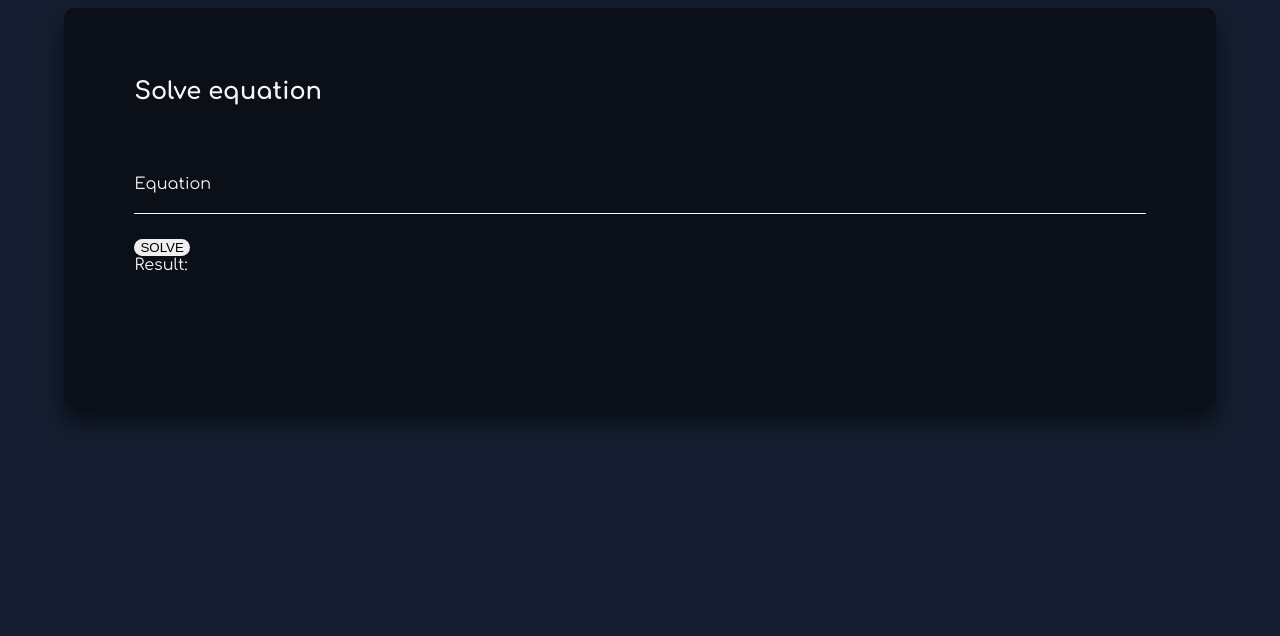
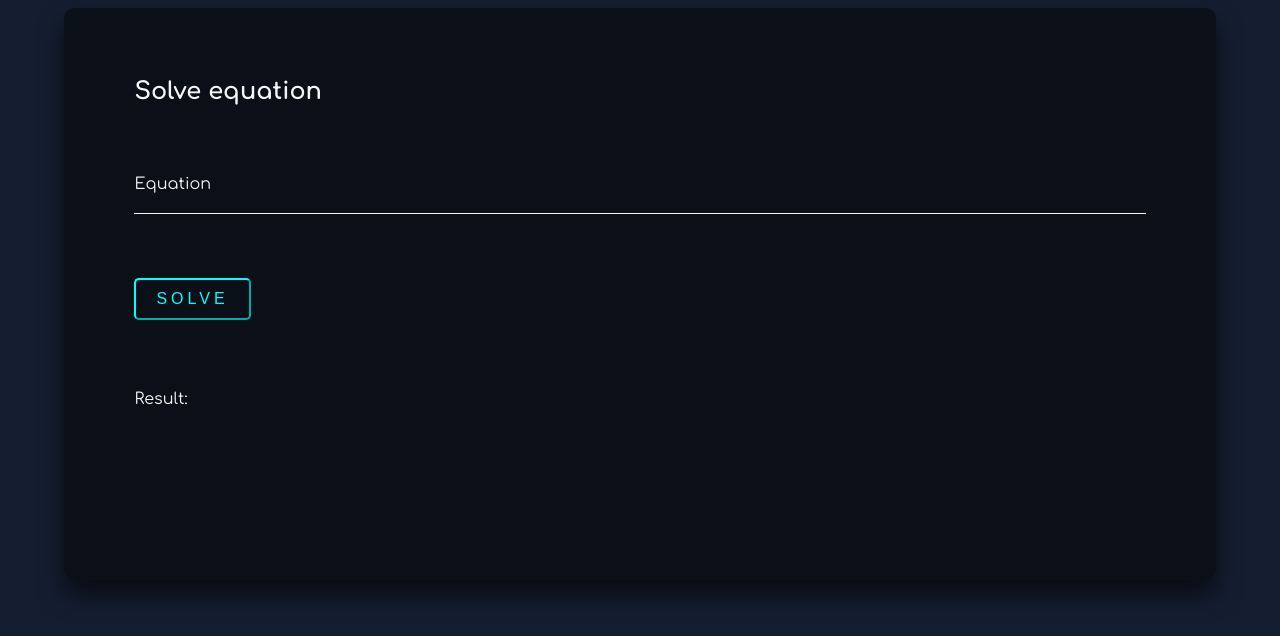
Before and after one commit to DREdward-chell/flaskCalculatro, a Flask app: page /calculatro/solve-equation in a window 1280 px wide. Shown: the top 636 px of the page. Run offline with Flask 3, Linux system fonts and the light colour scheme.

Commit message:
some more chandes and additions

```diff
--- a/app.py
+++ b/app.py
@@ -1,19 +1,62 @@
-from flask import Flask, render_template, redirect, request, url_for
+from flask import Flask, Blueprint, render_template, redirect, request, url_for, jsonify
 from skeletons import WolframEvaluator, UserManager
 
-app = Flask(__name__)
+
+evaluator: WolframEvaluator = WolframEvaluator()
+
+
+app: Flask = Flask(__name__)
+
 
 params: dict[str, str] = {
     'equation': '',
     'equation_result': ''
 }
 
-evaluator: WolframEvaluator = WolframEvaluator()
+
+"""-------------------------------------------------------API------------------------------------------------------"""
+
+
+api = Blueprint('API', __name__)
+
+# error handler
+@api.errorhandler(404)
+@api.errorhandler(405)
+def _api_error(_error):
+    if request.path.startswith('/calculatro/api/'):
+        return jsonify({'code': _error.code, 'error': str(_error)})
+    else:
+        return _error
+
+# equation solver
+@api.route('/calculatro/api/solve/<equation>')
+def solve_equation(equation):
+    global evaluator
+
+    try:
+        return jsonify(evaluator.solveEquation(equation, stringFormat=True))
+    except Exception as error:
+        return jsonify(error)
+
+# function plotter
+@api.route('/calculatro/api/plot/<function>&<start>&<end>')
+def plot_function(function, start, end):
+    global evaluator
+
+    try:
+        return jsonify(evaluator.plot2d(func=function, xrange=(start, end)))
+    except Exception as error:
+        return jsonify(error)
+
+
+"""------------------------------------------------WEB-APPLICATION------------------------------------------------"""
+
 
 # entering a website
 @app.route('/')
 def enter():
     return redirect('/calculatro/main')
+
 
 # main-page
 @app.route('/calculatro/main', methods=['GET', 'POST'])
@@ -38,6 +81,7 @@ def main():
         elif request.method['text_from_picture'] == 'TEXT FROM PICTURE':
             return redirect('/calculatro/text-from-picture')
 
+
 # equation solver
 @app.route('/calculatro/solve-equation', methods=['GET', 'POST'])
 def solve():
@@ -50,21 +94,29 @@ def solve():
 
         if request.form['solve'] == 'SOLVE':
             params['equation'] = request.form['equation'].strip().replace('\n', '')
-            params['equation_result'] = evaluator.solveEquation(params['equation'], stringFormat=True)
+            params['equation_result'] = evaluator.\
+                solveEquation(params['equation'], stringFormat=True).replace('{', '[').replace('}', ']')
 
     return render_template('equation.html', **params)
+
 
 @app.route('/calculatro/plot-function', methods=['GET', 'POST'])
 def plot():
     pass
 
+
 @app.route('/calculatro/text-from-picture', methods=['GET', 'POST'])
 def get_text():
     pass
 
-@app.route('/caclulatro/login')
+
+@app.route('/calculatro/login')
 def login():
     return render_template('login.html')
 
+
+"""------------------------------------------------------START-----------------------------------------------------"""
+
+
 if __name__ == '__main__':
     app.run()
--- a/skeletons/__wolfram__.py
+++ b/skeletons/__wolfram__.py
@@ -59,7 +59,7 @@ class WolframEvaluator:
         __start__, __end__ = map(str, xrange)
         self.evaluate(f'Export["./cache/plotting/2DPLOT.png", '
                       f'Plot[{func}, {"{x, " + __start__ + ", " + __end__ + "}"}]]')
-        return
+        return open('./cache/plotting/2DPLOT.png')
 
     # plot a 3D function
     def plot3d(self,
--- a/static/css/solve.css
+++ b/static/css/solve.css
@@ -58,22 +58,19 @@ body {
 
 .solver-box .input-box textarea:focus ~ label,
 .solver-box .input-box textarea:valid ~ label {
-    top: -30px;
+    top: -45px;
     color: aqua;
     font-size: 12px;
 }
 
-.solver-box input[type="submit"] {
-    border-radius: 10px;
-    border: 1px aqua;
-    outline: none;
-}
-
 .solver-box .output {
     position: relative;
+    margin-top: 70px;
 }
 
 .solver-box .output textarea {
+    margin-left: 20px;
+    margin-top: 40px;
     overflow: hidden;
     resize: none;
     width: 100%;
@@ -82,13 +79,42 @@ body {
     outline: aqua;
     padding: 10px;
     font-size: 16px;
-    color: whitesmoke;
+    color: aqua;
 }
 
 .solver-box .output label {
-    margin-top: 10px;
+    margin-top: 40px;
     position: relative;
     color: whitesmoke;
     padding: 10px 0;
     font-size: 16px;
 }
+
+.solver-box input[type="submit"] {
+    padding: 10px 20px;
+    margin-top: 40px;
+    overflow: hidden;
+
+    background: transparent;
+    border-radius: 5px;
+    border-width: 2px;
+    border-color: aqua;
+    display: inline-block;
+
+    font-size: 16px;
+    text-transform: uppercase;
+    color: aqua;
+    letter-spacing: 4px;
+    position: relative;
+
+    transition: .5s;
+}
+
+.solver-box input[type="submit"]:hover {
+    background: aqua;
+    border-radius: 5px;
+    border-color: transparent;
+    box-shadow: 0 0 0 aqua, 0 0 15px aqua, 0 0 25px aqua, 0 0 50px aqua;
+
+    color: whitesmoke;
+}
--- a/templates/equation.html
+++ b/templates/equation.html
@@ -2,6 +2,7 @@
 <html lang="en">
 <head>
     <meta charset="UTF-8">
+    <link rel="stylesheet" type="text/css" href={{ url_for('static', filename='css/base.css') }}>
     <link rel="stylesheet" type="text/css" href={{ url_for('static', filename='css/solve.css') }}>
     <title>Calculatro</title>
 </head>
@@ -12,7 +13,7 @@
             <h2>Solve equation</h2>
         </div>
         <div class="input-box">
-            <textarea required="required" onkeyup="this.style.height='16px'; this.style.height = this.scrollHeight + 'px';" name="equation"></textarea>
+            <textarea required="required" onkeyup="this.style.height='13px'; this.style.height = this.scrollHeight - 3 + 'px';" name="equation">{{ equation }}</textarea>
             <label>Equation</label>
         </div>
         <div>
@@ -20,7 +21,8 @@
         </div>
         <div class="output">
             <label>Result:</label>
-            <textarea onkeyup="this.style.height='16px'; this.style.height = this.scrollHeight + 'px';">{{ equation_result }}</textarea>
+            <textarea onkeyup="this.style.height='16px'; this.style.height = this.scrollHeight + 'px';" readonly="readonly"
+            onfocus="this.style.height='16px'; this.style.height = this.scrollHeight + 'px';">{{ equation_result }}</textarea>
         </div>
     </form>
 </div>
```
Also changed, not shown: templates/graphics.html (+2 -7 lines).
